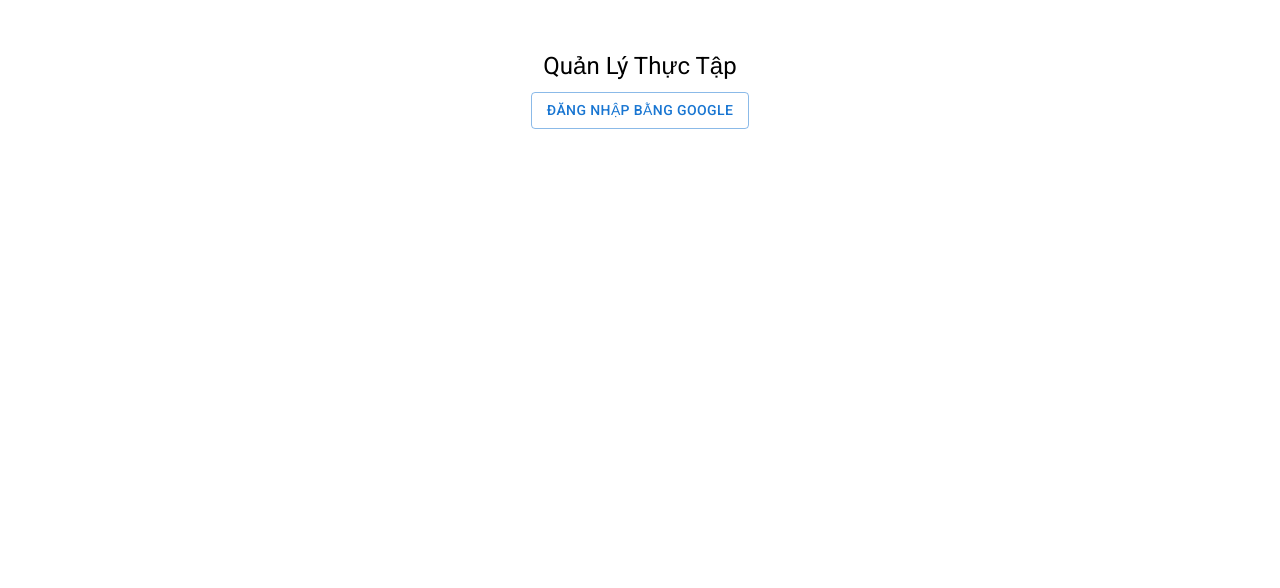
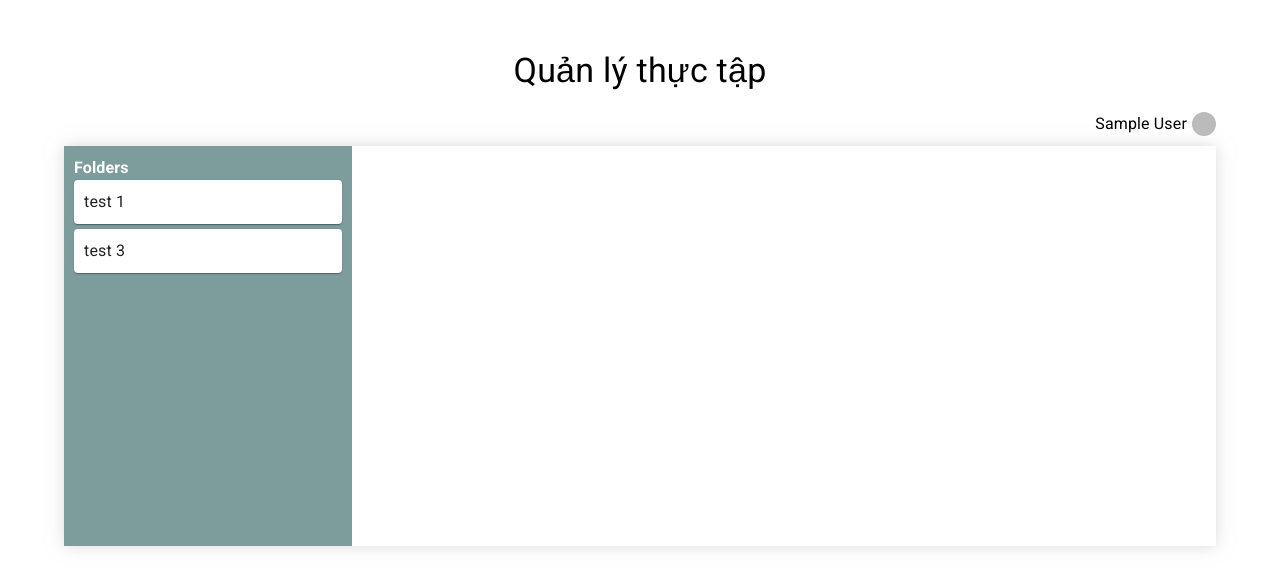
Before and after one commit to tuan23590/quan-ly-thuc-tap, a React (Vite) app in the folder client/: page / in a window 1280 px wide. Before the commit this address led to /login. Shown: the top 588 px of the page. Built offline with nearby package versions, Linux system fonts and the light colour scheme; no server answers; sample sign-in values are in the browser's storage; a web font is replaced by a local one.

Commit message:
create folders

```diff
--- /dev/null
+++ b/client/src/components/FolderList.jsx
@@ -0,0 +1,44 @@
+import { Box, Card, CardContent, List, Typography } from "@mui/material";
+import React from "react";
+import { Link } from "react-router-dom";
+export default function FolderList({folders}){
+    return(
+        <List
+            sx={{
+                width:'100%',
+                backgroundColor:'#7D9D9C',
+                height: '100%',
+                padding:'10px',
+                textAlign:'left',
+                overflow: 'auto'
+            }}
+            subheader={
+                <Box>
+                    <Typography sx={{fontWeight:'bold',color:'white'}}>
+                        Folders
+                    </Typography>
+                </Box>
+            }
+            >
+           {
+             folders.map(({id,name})=>{
+                return(
+                    <Link
+                    key={id}
+                    to={`folders/${id}`}
+                    style={{textDecoration: 'none'}}
+                    >
+                        <Card sx={{mb:'5px'}}>
+                            <CardContent sx={{'&:last-child':{pb:'10px'},padding:'10px'}}>
+                                <Typography>
+                                    {name}
+                                </Typography>
+                            </CardContent>
+                        </Card>
+                    </Link>
+                )
+             })
+           }
+        </List>
+    )
+}
--- /dev/null
+++ b/client/src/components/NodeList.jsx
@@ -0,0 +1,7 @@
+import React from "react"
+export default function NodeList()
+{
+    return(
+        <div>NodeList</div>
+    )
+}
--- /dev/null
+++ b/client/src/components/UserMenu.jsx
@@ -0,0 +1,35 @@
+import React, { useContext, useState } from "react";
+import { AuthContext } from "../context/AuthProvider";
+import { Avatar, Box, Menu, MenuItem, Typography } from "@mui/material";
+
+export default function UserMenu(){
+    const {user: {displayName,photoURL,auth}} = useContext(AuthContext);
+    const [anchorEL,setAnchorEL] = useState(null);
+    const open = Boolean(anchorEL);
+    const handleLogout = ()=>{
+        auth.signOut();
+    }
+    const handleClose = ()=>{
+        setAnchorEL(null);
+    }
+    const handleClick = (e)=>{
+        setAnchorEL(e.currentTarget);
+    }
+    return(
+        <>
+            <Box sx={{display:'flex'}} onClick={handleClick}>
+                <Typography>{displayName}</Typography>
+                <Avatar alt="avatar" src={photoURL}
+                sx={{width:24, height: 24 , marginLeft: '5px'}} />
+            </Box>
+            <Menu
+            id="basic-menu"
+            anchorEl={anchorEL}
+            open = {open}
+            onClose={handleClose}
+            >
+                <MenuItem onClick={handleLogout}>Đăng xuất</MenuItem>
+            </Menu>
+        </>
+    )
+}
--- a/client/src/context/AuthProvider.jsx
+++ b/client/src/context/AuthProvider.jsx
@@ -2,7 +2,6 @@ import React, { createContext, useEffect, useState } from "react";
 import{getAuth} from 'firebase/auth';
 import {useNavigate} from 'react-router-dom'
 export const AuthContext = createContext();
-
 
 export default function AuthProvider({children}){
     const [user, setUser] = useState({});
@@ -13,15 +12,18 @@ export default function AuthProvider({children}){
             if(user?.uid){
                 setUser(user);
                 localStorage.setItem('accessToken',user.accessToken);
+            }else
+            {
+                setUser({});
+                localStorage.clear();
+                navigate('/login');
             }
-            setUser({});
-            localStorage.clear();
-            navigate('/login');
         });
+
         return()=>{
             unsubcribed();
         }
-    },[auth])
+    },[auth]);
     return(
         <AuthContext.Provider value={{user,setUser}}>
             {children}
--- /dev/null
+++ b/client/src/pages/ErrorPage.jsx
@@ -0,0 +1,15 @@
+import React from "react";
+import {useRouteError} from 'react-router-dom'
+
+export default function ErrorPage(){
+    const error = useRouteError();
+    console.error(error);
+    return(
+        <div id="error-page">
+            <h1>Xin lỗi, đã có lỗi sẩy ra trong quá trình xử lý.</h1>
+            <p>
+                <i>{error.statusText || error.message}</i>
+            </p>
+        </div>
+    )
+}
--- a/client/src/pages/Home.jsx
+++ b/client/src/pages/Home.jsx
@@ -1,7 +1,24 @@
+import { Box, Grid, Typography } from "@mui/material";
 import React from "react";
+import UserMenu from "../components/UserMenu";
+import FolderList from "../components/FolderList";
+import { Outlet } from "react-router-dom";
 
 export default function Home(){
     return(
-        <div>Home</div>
+        <>
+        <Typography variant="h4" sx={{mb:'20px'}}>Quản lý thực tập</Typography>
+        <Box sx={{ display: 'flex', justifyContent: 'right', mb: '10px' }}>
+            <UserMenu />
+        </Box>
+        <Grid container sx={{height: '50vh',boxShadow:'0 0 15px 0 rgb(193 193 193 /60%)'}}>
+            <Grid item xs ={3} sx={{height: '100%'}}>
+                <FolderList folders={[{id:"1",name:"test 1"},{id:"2",name:"test 3"}]}/>
+            </Grid>
+            <Grid item xs ={9} sx={{height: '100%'}}>
+                <Outlet />
+            </Grid>
+        </Grid>
+        </>
     )
 }
--- a/client/src/router/index.jsx
+++ b/client/src/router/index.jsx
@@ -3,6 +3,8 @@ import Home from "../pages/Home";
 import Login from "../pages/Login";
 import AuthProvider from "../context/AuthProvider";
 import ProtectedRoute from "./ProtectedRoute";
+import ErrorPage from "../pages/ErrorPage";
+import NodeList from "../components/NodeList";
 const AuthLayout = () =>{
    return <AuthProvider>
     <Outlet/>
@@ -12,6 +14,7 @@ const AuthLayout = () =>{
 export default createBrowserRouter([
     {
         element: <AuthLayout />,
+        errorElement: <ErrorPage />,
         children:[
             {
                 element: <Login />,
@@ -23,6 +26,12 @@ export default createBrowserRouter([
                     {
                         element: <Home />,
                         path:"/",
+                        children:[
+                            {
+                                element: <NodeList />,
+                                path: `folders/:folderId`
+                            }
+                        ]
                     },
                 ],
             },
```
